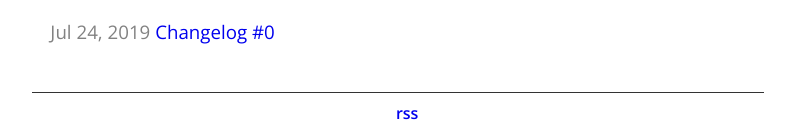
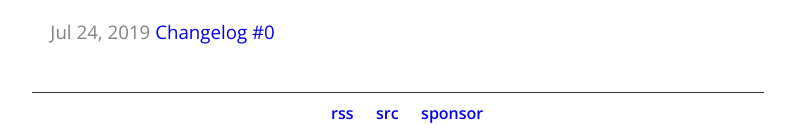
Before and after one commit to rust-analyzer/rust-analyzer.github.io, a Jekyll site: the page built from index.html, in a window 1280 px wide. Shown: the part 1051-1181 px from the top of the page, without its empty margins (242-1037 px from the left). Built offline with Jekyll 4.4.1, drawn with Linux system fonts in a browser that asks for light colours.

Commit message:
Add sponsor links

```diff
--- a/_layouts/default.html
+++ b/_layouts/default.html
@@ -20,6 +20,7 @@
   {% if page.url != "/" %}
   <header>
     <a class="nav-link site-title" href="{{ site.baseurl }}/">{{ site.title }}</a>
+    <a class="nav-link" href="https://opencollective.com/rust-analyzer/">Sponsor</a>
   </header>
   {% endif %}
 
@@ -32,6 +33,12 @@
       <a href="{{ "/feed.xml" | prepend: site.baseurl }}" class="footer-link">
         <i class="fa fa-rss"></i> rss
       </a>
+      <a href="https://github.com/rust-analyzer/rust-analyzer.github.io" class="footer-link">
+        <i class="fa fa-github"></i> src
+      </a>
+      <a href="https://opencollective.com/rust-analyzer/" class="footer-link">
+        <i class="fa fa-github"></i> sponsor
+      </a>
     </p>
   </footer>
 </body>
```
